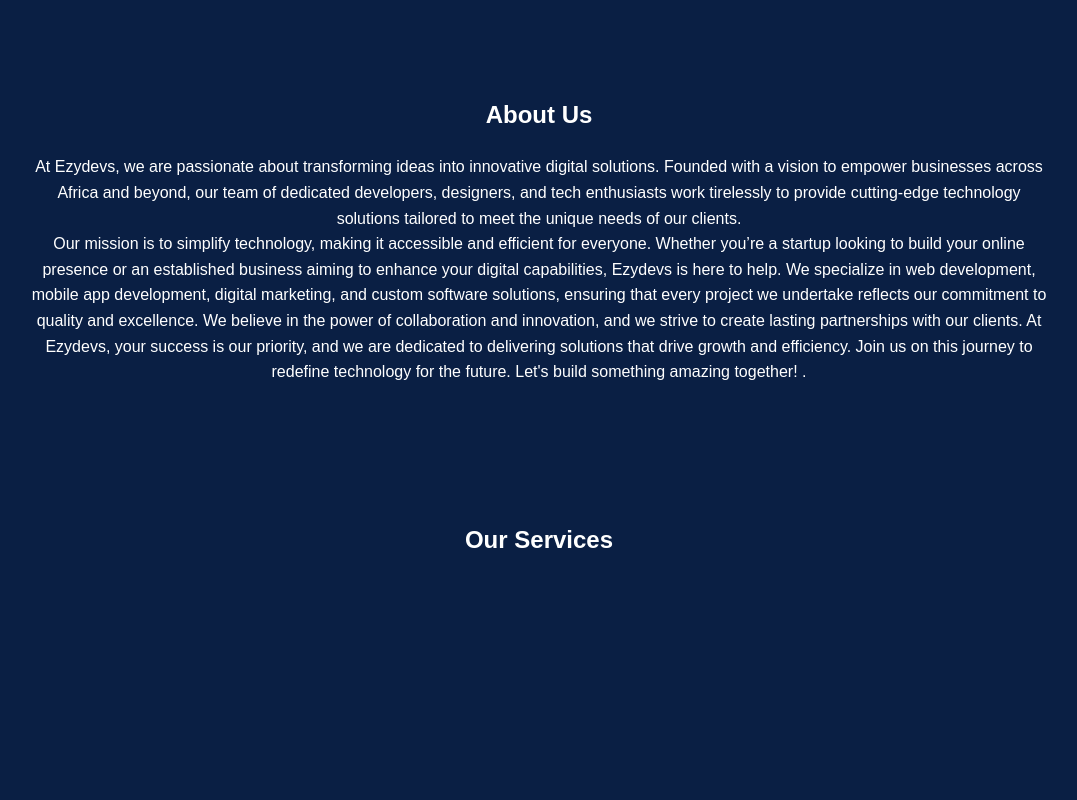
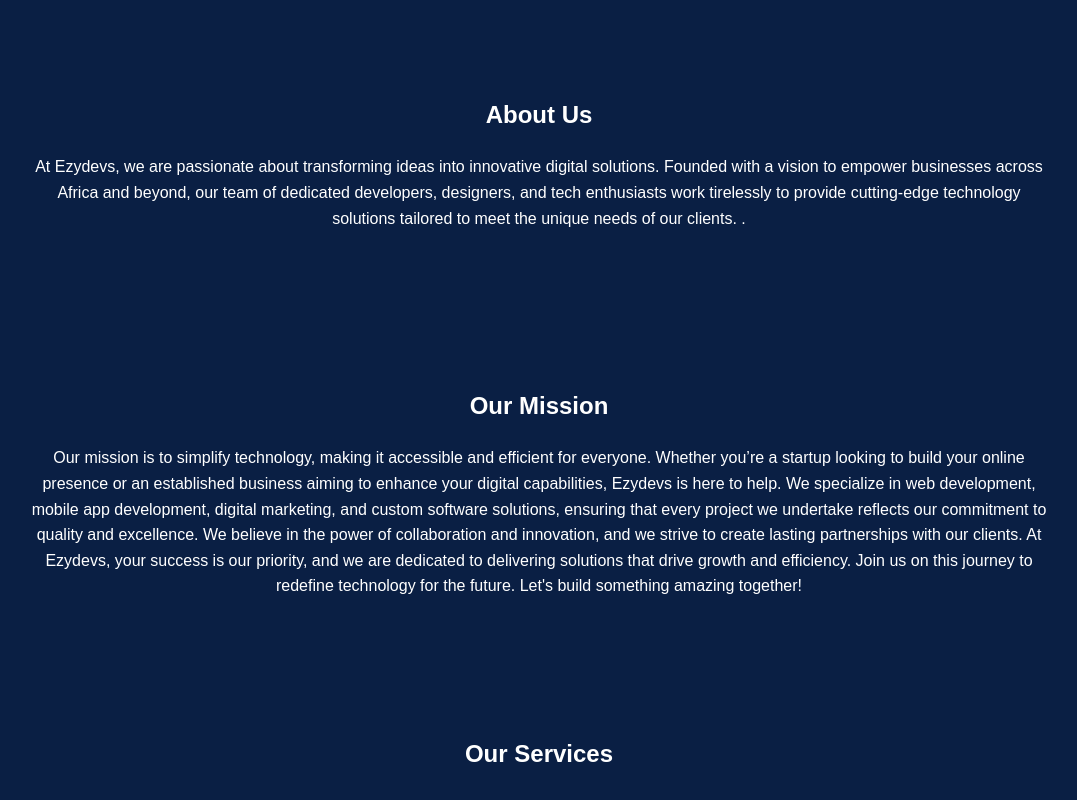
Before and after one commit to ezy-devs/ezydevs, a plain HTML site: page index.html in a window 1280 px wide. Shown: the part 454-1254 px from the top of the page, without its empty margins (101-1178 px from the left). Drawn offline with Linux system fonts and the light colour scheme.

Commit message:
Update about use and add our mission section

```diff
--- a/index.html
+++ b/index.html
@@ -37,17 +37,23 @@
         <div class="container">
             <h2>About Us</h2>
             <p>
-At Ezydevs, we are passionate about transforming ideas into innovative digital solutions. Founded with a vision to empower businesses across Africa and beyond, our team of dedicated developers, designers, and tech enthusiasts work tirelessly to provide cutting-edge technology solutions tailored to meet the unique needs of our clients.
-<br/>
+         At Ezydevs, we are passionate about transforming ideas into innovative digital solutions. Founded with a vision to empower businesses across Africa and beyond, our team of dedicated developers, designers, and tech enthusiasts work tirelessly to provide cutting-edge technology solutions tailored to meet the unique needs of our clients.
+         .</p>
+        </div>
+    </section>
+    <section id="about">
+        <div class="container">
+            <h2>Our Mission</h2>
+            <p>
+
 Our mission is to simplify technology, making it accessible and efficient for everyone. Whether you’re a startup looking to build your online presence or an established business aiming to enhance your digital capabilities, Ezydevs is here to help. We specialize in web development, mobile app development, digital marketing, and custom software solutions, ensuring that every project we undertake reflects our commitment to quality and excellence.
 
 We believe in the power of collaboration and innovation, and we strive to create lasting partnerships with our clients. At Ezydevs, your success is our priority, and we are dedicated to delivering solutions that drive growth and efficiency.
 
 Join us on this journey to redefine technology for the future. Let's build something amazing together!
-.</p>
+            </p>
         </div>
     </section>
-
     <!-- Services Section -->
     <section id="services">
         <h2>Our Services</h2>
```
